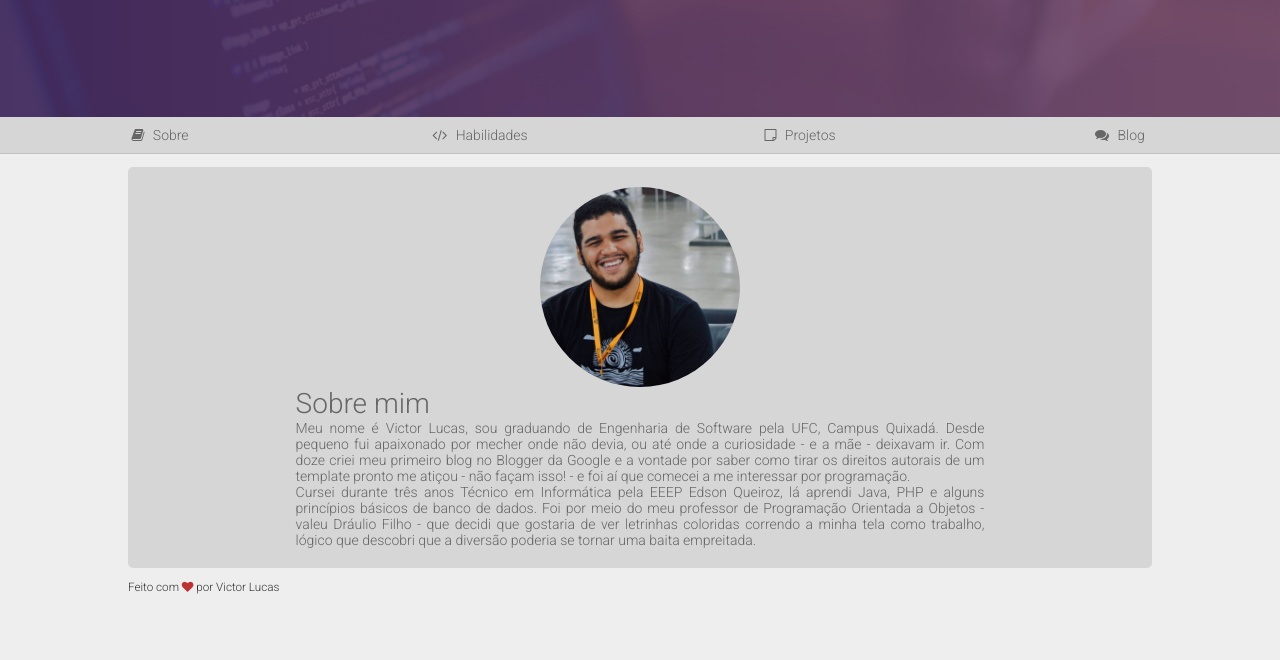
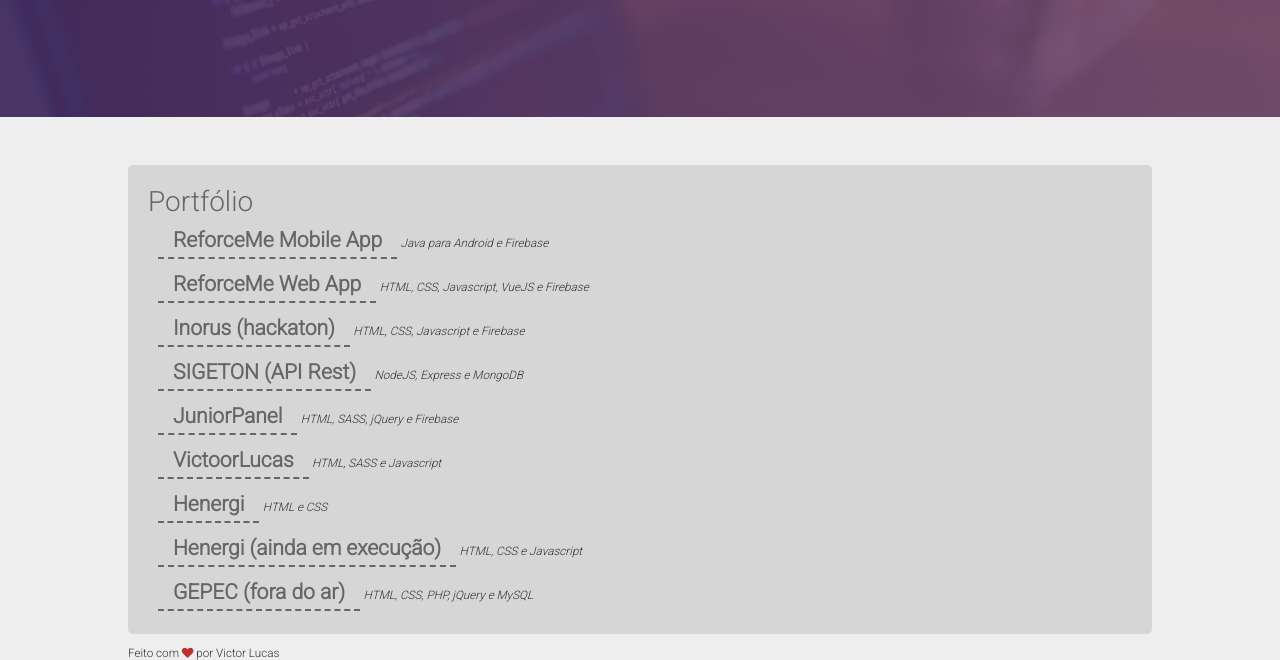
Before and after one commit to victorlucss/victorlucss.github.io, a plain HTML site: page index.html in a window 1280 px wide. Shown: the part 183-843 px from the top of the page. Before the commit the page ends 800 px from the top, so only its background shows below. Drawn offline with Linux system fonts and the light colour scheme.

Commit message:
Página temporária de portfólio

```diff
--- a/index.html
+++ b/index.html
@@ -24,20 +24,74 @@
         </div>
     </div>
 
-    <div class="menu">
+    <!-- <div class="menu">
         <ul>
             <li class="go-pagina" data-page="sobre"><div class="fa fa-book"></div> Sobre</li>
             <li class="go-pagina" data-page="habilidades"><div class="fa fa-code"></div> Habilidades</li>
             <li class="go-pagina" data-page="projetos"><div class="fa fa-sticky-note-o"></div> Projetos</li>
             <li class="go-pagina" data-page="blog"><div class="fa fa-comments"></div> Blog</li>
         </ul>
-    </div>
+    </div> -->
+
+    <br /><br /><br />
 
     <div class="content">
-        <div class="pagina-atual"></div>
+        <div class="pagina-atual">
+            <div class="conteudo">
+                <h1>Portfólio</h1>
+
+                <ol>
+                    <li>
+                        <a href="assets/img/Capturar.png"><h2>ReforceMe Mobile App</h2></a>
+                        <small><em>Java para Android e Firebase</em></small>
+                    </li>
+
+                    <li>
+                        <a href="https://github.com/victoorlucas/ReforceMe"><h2>ReforceMe Web App</h2></a>
+                        <small><em>HTML, CSS, Javascript, VueJS e Firebase</em></small>
+                    </li>
+
+                    <li>
+                        <a href="https://github.com/victoorlucas/inorus"><h2>Inorus (hackaton)</h2></a>
+                        <small><em>HTML, CSS, Javascript e Firebase</em></small>
+                    </li>
+
+                    <li>
+                        <a href="https://github.com/victoorlucas/sigeton"><h2>SIGETON (API Rest)</h2></a>
+                        <small><em>NodeJS, Express e MongoDB</em></small>
+                    </li>
+
+                    <li>
+                        <a href="https://github.com/victoorlucas/JuniorPanel"><h2>JuniorPanel</h2></a>
+                        <small><em>HTML, SASS, jQuery e Firebase</em></small>
+                    </li>
+
+                    <li>
+                        <a href="https://github.com/victoorlucas/victoorlucas.github.io"><h2>VictoorLucas</h2></a>
+                        <small><em>HTML, SASS e Javascript</em></small>
+                    </li>
+
+                    <li>
+                        <a href="http://henergi.com.br"><h2>Henergi</h2></a>
+                        <small><em>HTML e CSS</em></small>
+                    </li>
+
+                    <li>
+                        <a href="http://henergi.com.br"><h2>Henergi (ainda em execução)</h2></a>
+                        <small><em>HTML, CSS e Javascript</em></small>
+                    </li>
+
+                    <li>
+                        <a href="#"><h2>GEPEC (fora do ar)</h2></a>
+                        <small><em>HTML, CSS, PHP, jQuery e MySQL</em></small>
+                    </li>
+                </ol>
+            </div>
+
+        </div>
         <small>Feito com <i class="fa fa-heart"></i> por Victor Lucas</small>
     </div>
 </body>
 
-    <script src="assets/js/site.js" lang="text/javascript"></script>
+
 </html>
```
